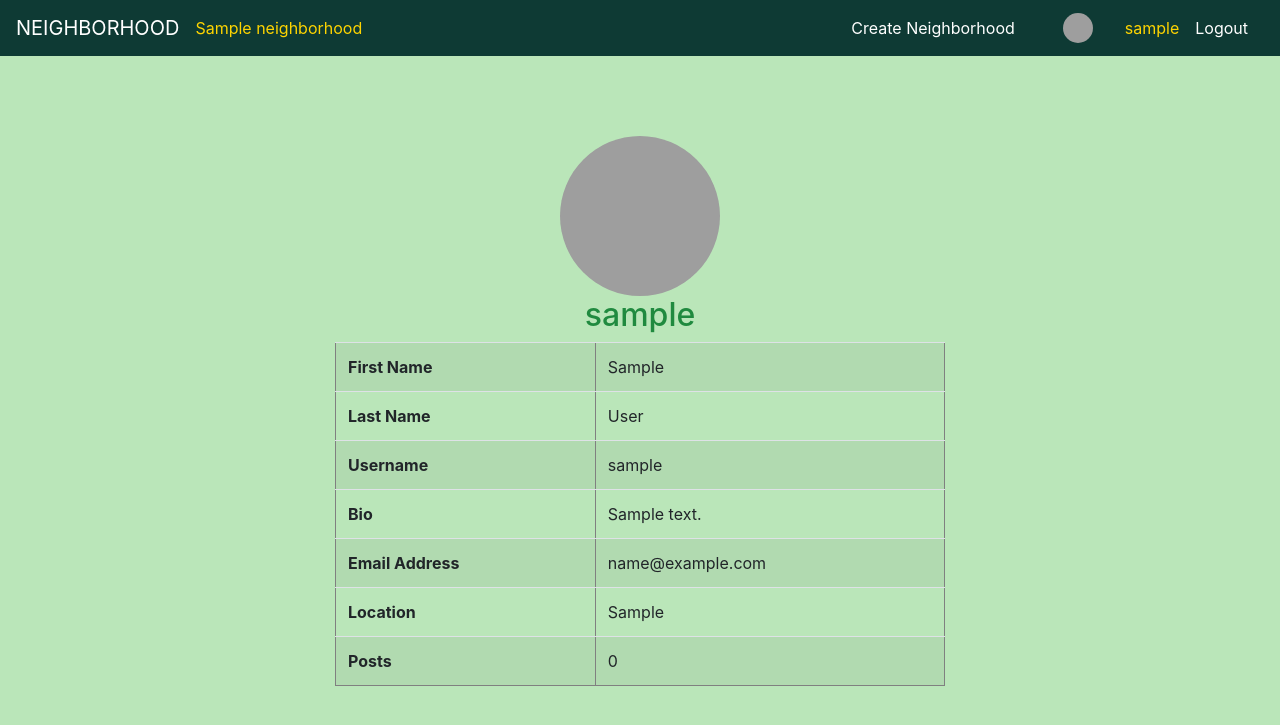
After one commit to ngetichnicholas/Neighborhood, a Django app: page /users/1 in a window 1280 px wide. The commit adds this page. Shown: the top 725 px of the page. Run offline with Django 3.2, Linux system fonts and the light colour scheme; a user stored in the database is signed in; tables that the repository leaves empty hold one stand-in row (values such as "Sample post"); some libraries are stand-ins or nearby versions; some web fonts are replaced; grey boxes are pictures that could not be loaded.

```diff
--- a/neighbor_app/models.py
+++ b/neighbor_app/models.py
@@ -95,8 +95,8 @@ class Business(models.Model):
     self.delete()
 
   @classmethod
-  def search_business(cls, name):
-    return cls.objects.filter(name__icontains=name).all()
+  def search_businesses(cls, business):
+    return cls.objects.filter(name__icontains=business).all()
 
   def __str__(self):
     return self.name
--- a/neighbor_app/templates/navbar.html
+++ b/neighbor_app/templates/navbar.html
@@ -13,7 +13,7 @@
             <a class="nav-item nav-link" href="{% url 'create_post' neighborhood.id %}"><button
                 class="btn btn-success">Create Post</button></a>
         <form class="form-inline ml-auto" role="search" action="{% url 'search' %}">
-            <input type="text" class="form-control mr-sm-2" placeholder="Search business" name="business">
+            <input type="text" class="form-control mr-sm-2" placeholder="Search business" name="name">
             <button type="submit" class="btn btn-outline-success">Submit</button>
         </form>
         {% if user.is_authenticated %}
--- a/neighbor_app/templates/neighborhood.html
+++ b/neighbor_app/templates/neighborhood.html
@@ -56,10 +56,11 @@
     </div>
     <div class="col-md-3">
       <h2 class="text-center header">People</h2>
+      <p>View the profiles of people alson in the neighborhood</p>
       {% if users %}
       {% for person in users %}
       <div class="col-md-4">
-        <h2>{{person.user.profile.first_name}}</h2>
+        <h2><a href="{% url 'users_profile' person.user.id %}">{{person.user.profile.first_name}}</a></h2>
         <p>{{person.email}}</p>
       </div>
       {% endfor %}
--- /dev/null
+++ b/neighbor_app/templates/profile/users_profile.html
@@ -0,0 +1,60 @@
+{% extends "base.html" %}
+{% load bootstrap4 %}
+{% block content %}
+<div class="container-fluid">
+  <div class="row">
+    <div class="col-md-3"></div>
+    <div class="col-md-6 text-center">
+      {% if user.profile.profile_picture.url %}
+      <img class="profile_picture"
+         src="{{ user.profile.profile_picture.url }}" style="height: 20vh; width:20vh;" alt="">
+         {% else %}
+        <img class="profile_picture"
+           src="https://res.cloudinary.com/dbos9xidr/image/upload/v1626854682/zvtfufhexa8lqqqgcdt3.png" style="height: 20vh; width:20vh;" alt="">
+           {% endif %}
+
+        <h2 class="">{{user.username}}</h2>
+      </div>
+      <div class="col-md-3"></div>
+    </div>
+      <div class="row">
+        <div class="col-md-3"></div>
+        <div class="col-md-6">
+          <table class="table table-striped" border="1">
+            <tr>
+              <th>First Name</th>
+              <td>{{ user.profile.first_name }}</td>
+            </tr>
+            <tr>
+              <th>Last Name</th>
+              <td>{{ user.profile.last_name}}</td>
+            </tr>
+            <tr>
+              <th>Username</th>
+              <td>{{ user.username}}</td>
+            </tr>
+            <tr>
+              <th>Bio</th>
+              <td>{{ user.profile.bio }}</td>
+            </tr>
+            <tr>
+              <th>Email Address</th>
+              <td>{{ user.email }}</td>
+            </tr>
+            <tr>
+              <th>Location</th>
+              <td>{{user.profile.location}}</td>
+            </tr>
+            <tr>
+              <th>Posts</th>
+              <td>{{user_posts|length}}</td>
+            </tr>
+          </table>
+        </div>
+        <div class="col-md-3"></div>
+      </div>
+
+
+
+</div>
+{% endblock %}
--- a/neighbor_app/urls.py
+++ b/neighbor_app/urls.py
@@ -29,7 +29,5 @@ urlpatterns = [
   path('update_post/<post_id>',app_views.update_post,name='update_post'),
   path('update_neighborhood/<neighborhood_id>',app_views.update_neighborhood,name='update_neighborhood'),
   path('delete_neighborhood/<neighborhood_id>',app_views.delete_neighborhood,name='delete_neighborhood'),
-
-
-
+  path('users/<pk>',app_views.users_profile,name='users_profile'),
 ]
--- a/neighbor_app/views.py
+++ b/neighbor_app/views.py
@@ -99,12 +99,12 @@ def activate(request, uidb64, token):
 
 @login_required
 def search(request):
-  if 'business' in request.GET and request.GET["business"]:
-    search_term = request.GET.get("business")
-    searched_business = Business.objects.filter(name__icontains=search_term).all()
+  if 'name' in request.GET and request.GET["name"]:
+    search_term = request.GET.get("name")
+    searched_businesses = Business.search_businesses(search_term)
     message = f"{search_term}"
 
-    return render(request,'search.html', {"message":message,"businesss":searched_business})
+    return render(request,'search.html', {"message":message,"businesses":searched_businesses})
 
   else:
     message = "You haven't searched for any term"
@@ -273,3 +273,10 @@ def delete_neighborhood(request,neighborhood_id):
   if neighborhood:
     neighborhood.delete_neighborhood()
   return redirect('home')
+
+@login_required
+def users_profile(request,pk):
+  user = User.objects.get(pk = pk)
+  current_user = request.user
+
+  return render(request,'profile/users_profile.html',{"user":user,"current_user":current_user})
```
Also changed, not shown: neighbor_app/templates/search.html (+17 -11 lines).
